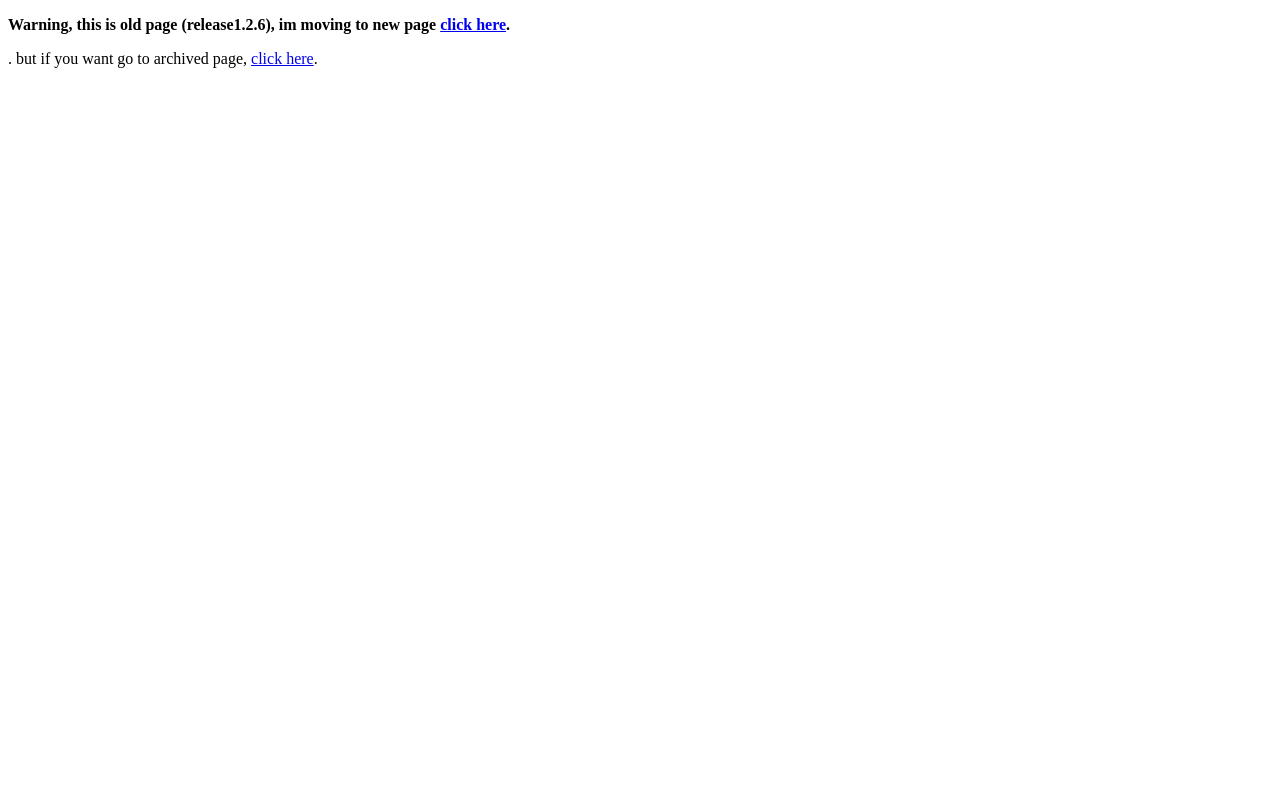
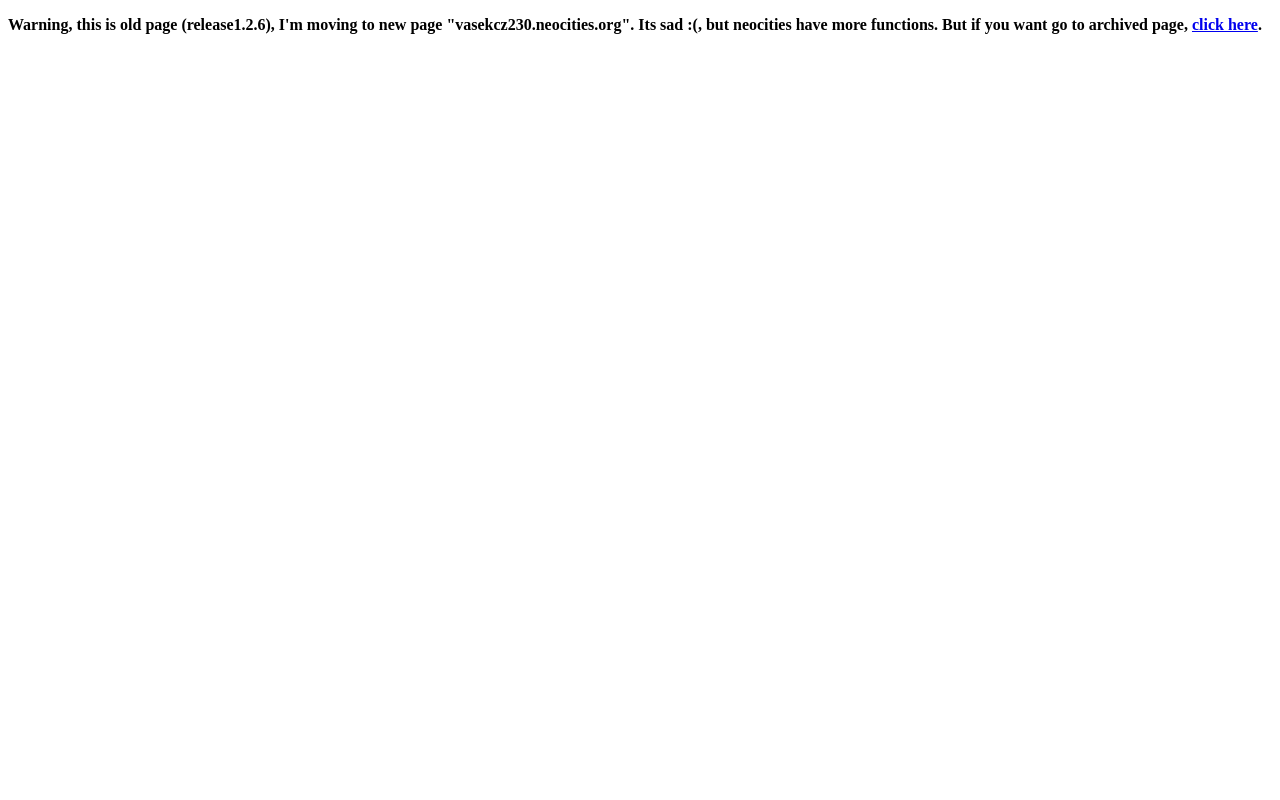
Before and after one commit to Vasek230CZ/Vasek230CZ.github.io, a plain HTML site: page index.html in a window 1280 px wide. Shown: the top 800 px of the page. Drawn offline with Linux system fonts and the light colour scheme.

Commit message:
Update index.html

```diff
--- a/index.html
+++ b/index.html
@@ -14,7 +14,7 @@
     </style>
 </head>
 <body>
-    <p><strong>Warning, this is old page (release1.2.6), im moving to new page <a href="vasekcz230.neocities.org">click here</a>.    </strong></p>. but if you want go to archived page, <a href="home.html">click here</a>.    </strong></p>
+    <p><strong>Warning, this is old page (release1.2.6), I'm moving to new page "vasekcz230.neocities.org". Its sad :(, but neocities have more functions. But if you want go to archived page, <a href="home.html">click here</a>.    </strong></p>
     <p>&nbsp;</p>
     <p>&nbsp;</p>
     <p>&nbsp;</p>
```
